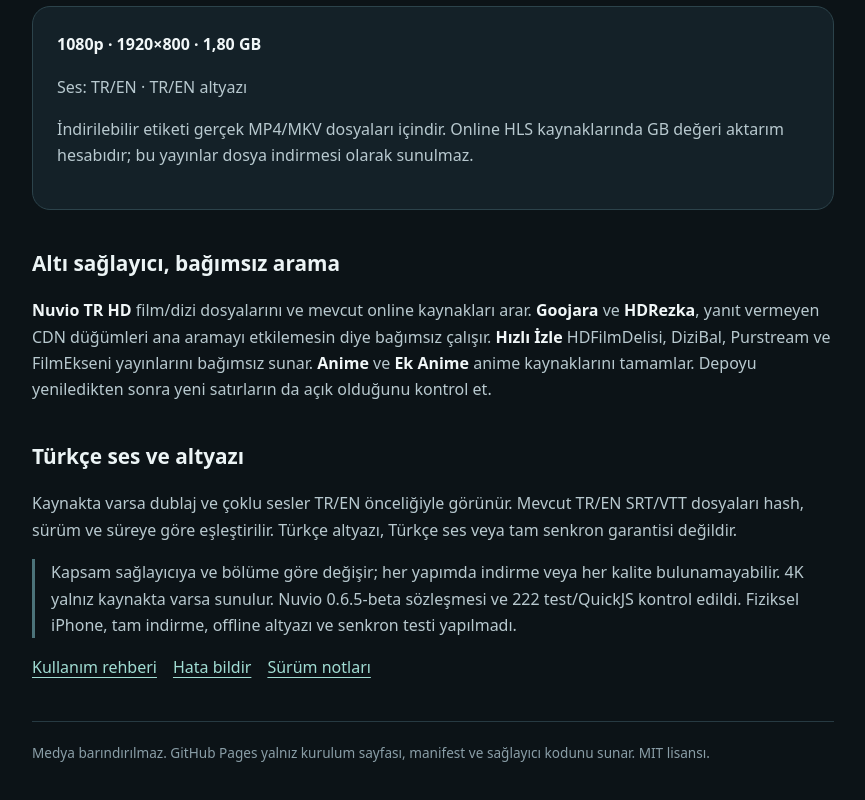
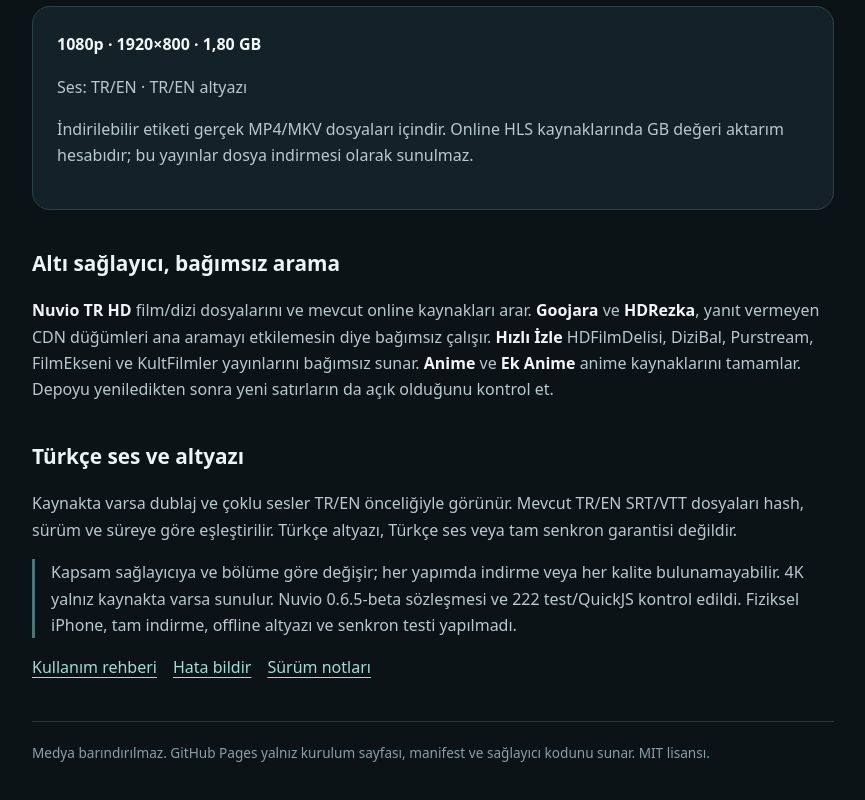
Before and after one commit to burhanb3/nuvio-tr-hd, a website: page site/index.html in a window 1280 px wide. Shown: the part 1248-2048 px from the top of the page, without its empty margins (207-1072 px from the left). Drawn offline with Linux system fonts and the light colour scheme.

Commit message:
List KultFilmler on the site page Hızlı İzle line
Co-Authored-By: Claude Opus 5.5 <noreply@anthropic.com>

```diff
--- a/site/index.html
+++ b/site/index.html
@@ -33,7 +33,7 @@
   <p>Farklı sağlayıcılardaki film, dizi ve anime kaynakları tek listede. Kalite, boyut, ses ve mevcut Türkçe/İngilizce altyazıları karşılaştır; boyuta veya kaliteye göre sırala.</p>
   <div class="panel"><strong>1080p · 1920×800 · 1,80 GB</strong><p>Ses: TR/EN · TR/EN altyazı</p><p>İndirilebilir etiketi gerçek MP4/MKV dosyaları içindir. Online HLS kaynaklarında GB değeri aktarım hesabıdır; bu yayınlar dosya indirmesi olarak sunulmaz.</p></div>
   <h2>Altı sağlayıcı, bağımsız arama</h2>
-  <p><strong>Nuvio TR HD</strong> film/dizi dosyalarını ve mevcut online kaynakları arar. <strong>Goojara</strong> ve <strong>HDRezka</strong>, yanıt vermeyen CDN düğümleri ana aramayı etkilemesin diye bağımsız çalışır. <strong>Hızlı İzle</strong> HDFilmDelisi, DiziBal, Purstream ve FilmEkseni yayınlarını bağımsız sunar. <strong>Anime</strong> ve <strong>Ek Anime</strong> anime kaynaklarını tamamlar. Depoyu yeniledikten sonra yeni satırların da açık olduğunu kontrol et.</p>
+  <p><strong>Nuvio TR HD</strong> film/dizi dosyalarını ve mevcut online kaynakları arar. <strong>Goojara</strong> ve <strong>HDRezka</strong>, yanıt vermeyen CDN düğümleri ana aramayı etkilemesin diye bağımsız çalışır. <strong>Hızlı İzle</strong> HDFilmDelisi, DiziBal, Purstream, FilmEkseni ve KultFilmler yayınlarını bağımsız sunar. <strong>Anime</strong> ve <strong>Ek Anime</strong> anime kaynaklarını tamamlar. Depoyu yeniledikten sonra yeni satırların da açık olduğunu kontrol et.</p>
   <h2>Türkçe ses ve altyazı</h2>
   <p>Kaynakta varsa dublaj ve çoklu sesler TR/EN önceliğiyle görünür. Mevcut TR/EN SRT/VTT dosyaları hash, sürüm ve süreye göre eşleştirilir. Türkçe altyazı, Türkçe ses veya tam senkron garantisi değildir.</p>
   <p class="note">Kapsam sağlayıcıya ve bölüme göre değişir; her yapımda indirme veya her kalite bulunamayabilir. 4K yalnız kaynakta varsa sunulur. Nuvio 0.6.5-beta sözleşmesi ve 222 test/QuickJS kontrol edildi. Fiziksel iPhone, tam indirme, offline altyazı ve senkron testi yapılmadı.</p>
```
